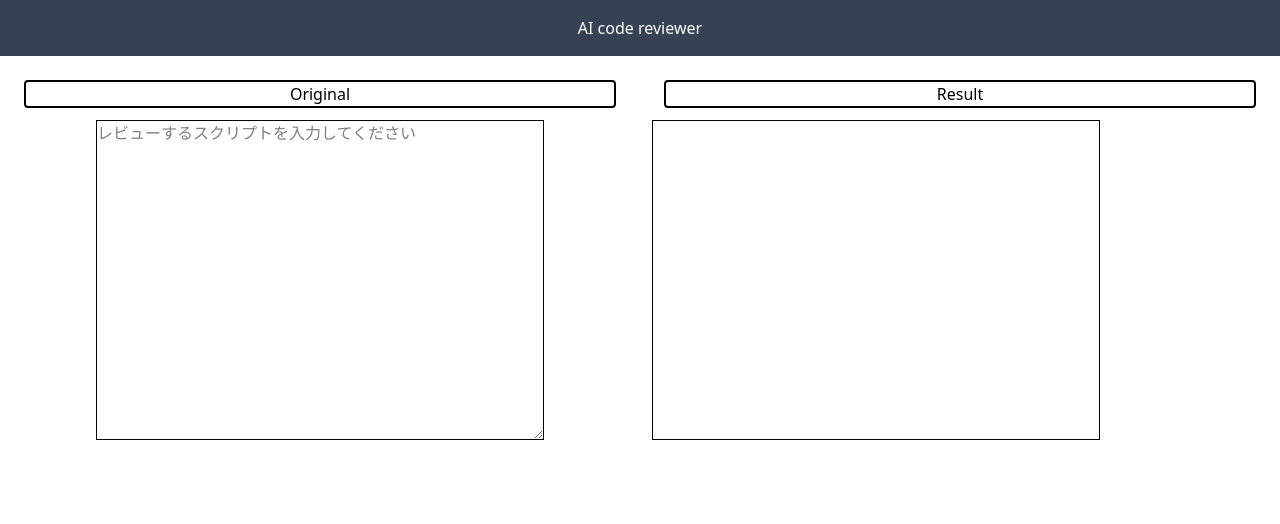
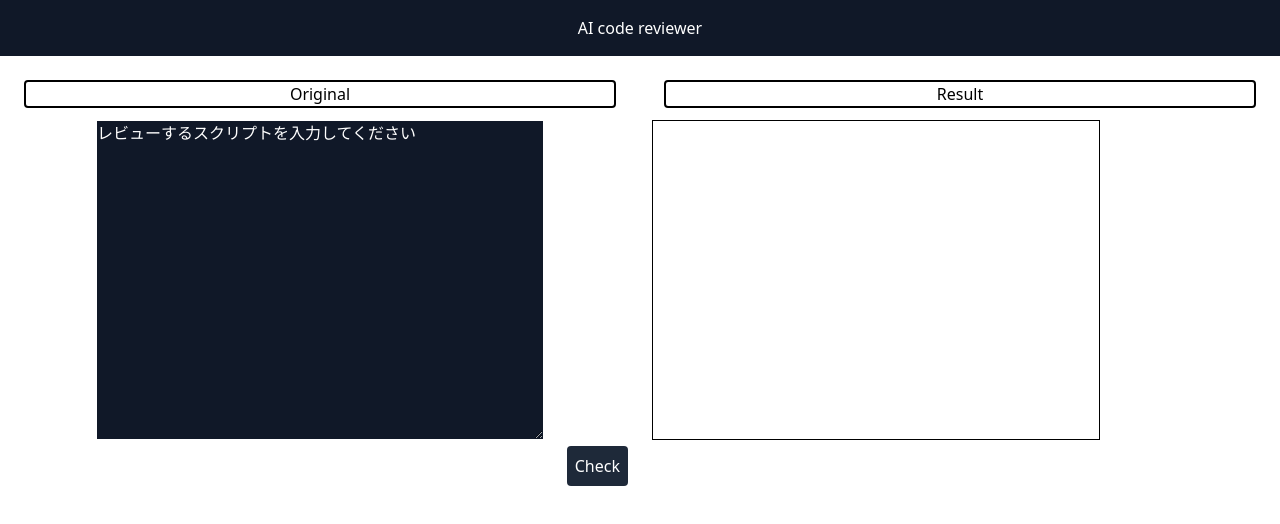
Before and after one commit to loverboykosu/code_reviewer, a React (Vite) app in the folder home/programming/code_reviewer/: page / in a window 1280 px wide. Shown: the top 524 px of the page. Built offline with nearby package versions, Linux system fonts and the light colour scheme.

Commit message:
feat: fix frame and add button

```diff
--- a/home/programming/code_reviewer/src/components/CodeReviewer.jsx
+++ b/home/programming/code_reviewer/src/components/CodeReviewer.jsx
@@ -8,22 +8,28 @@ const CodeReviewer = () => {
   };
   return (
     <>
-      <div className="bg-gray-700 text-white text-center p-4">
+      <div className="bg-gray-900 text-white text-center p-4">
         <h1>AI code reviewer</h1>
       </div>
 
       <div className="flex flex-row">
         {/* オリジナル言語 */}
-        <div className="origin basis-1/2 text-center m-3">
+        <div className="relative origin basis-1/2 text-center m-3">
           <h2 className="border-2 border-solid m-3 rounded">Original</h2>
           <textarea
-            className="border-1 border-solid w-md min-h-80"
+            className="text-white placeholder-white border-1 border-solid w-md min-h-80 bg-gray-900"
             name=""
             id=""
             placeholder="レビューするスクリプトを入力してください"
             onChange={getText}
           ></textarea>
+          <div className="absolute right-0">
+            <button className="rounded bg-gray-800 text-white p-2">
+              Check
+            </button>
+          </div>
         </div>
+
         {/* 翻訳後 */}
         <div className="origin basis-1/2 m-3">
           <h2 className="border-2 border-solid m-3 text-center rounded">
```
Also changed, not shown: home/programming/code_reviewer/src/lib/getReview.jsx (added).
